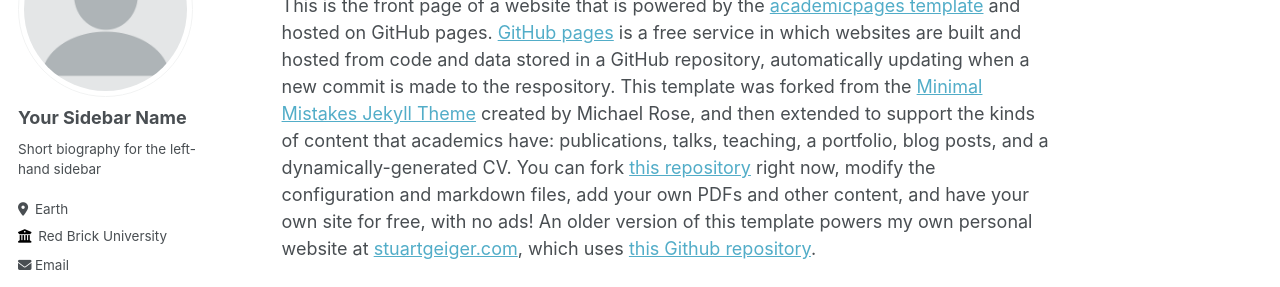
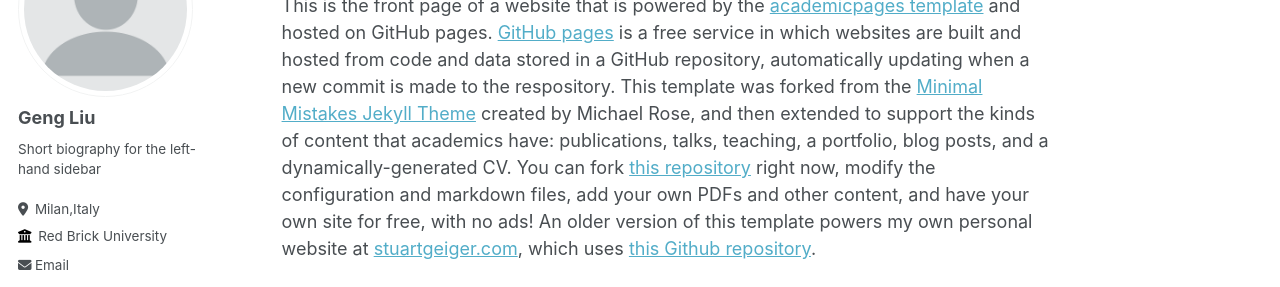
Before and after one commit to leoleepsyche/LiuGeng, a Jekyll site: the page built from _pages/about.md, in a window 1280 px wide. Shown: the part 164-451 px from the top of the page. Built offline with Jekyll 4.4.1, drawn with Linux system fonts in a browser that asks for light colours; some web fonts are replaced.

Commit message:
Update _config.yml

```diff
--- a/_config.yml
+++ b/_config.yml
@@ -22,13 +22,13 @@ repository               : "academicpages/academicpages.github.io"
 author:
   # Biographic information
   avatar           : "profile.png"
-  name             : "Your Sidebar Name"
-  pronouns         : # example: "she/her"
+  name             : "Geng Liu"
+  pronouns         : # example: "he/him"
   bio              : "Short biography for the left-hand sidebar"
-  location         : "Earth"
+  location         : "Milan,Italy"
   employer         : "Red Brick University"
   uri              : # URL
-  email            : "none@example.org"
+  email            : "geng.liu@polimi.it"
 
   # Academic websites
   arxiv            : # URL - Update with the correct link to your profile
```
